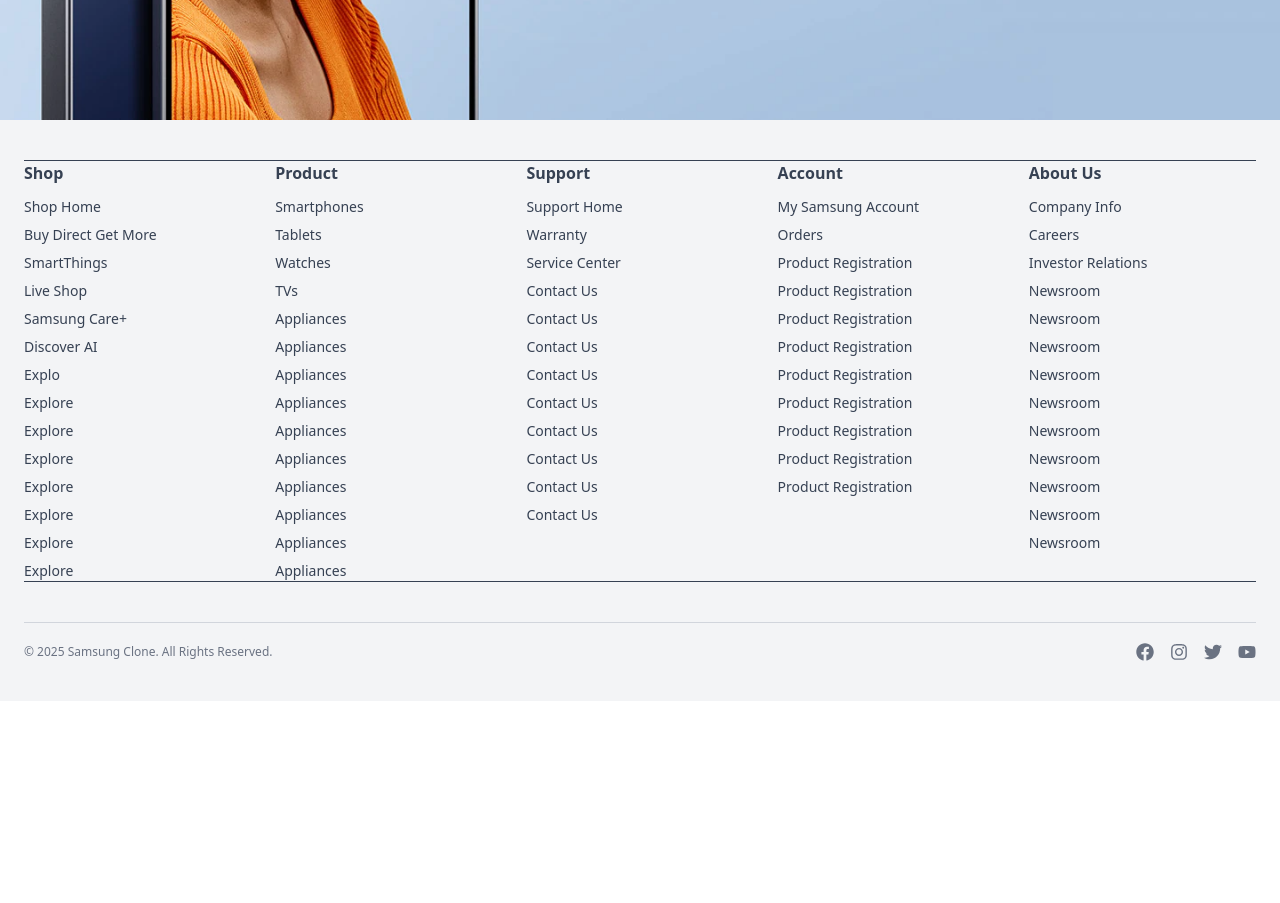
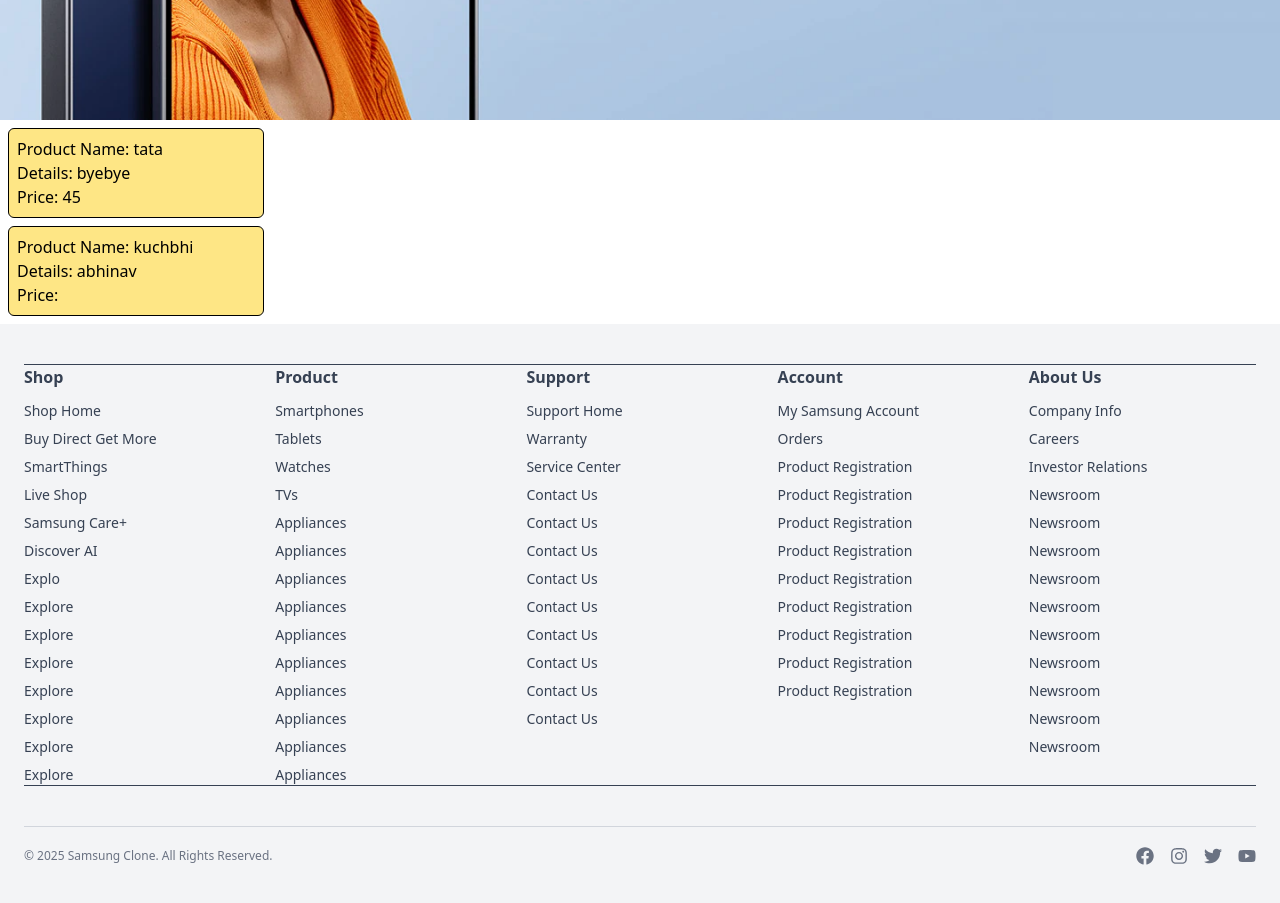
Before and after one commit to princekotharii/React, a React (Vite) app in the folder client/: page / in a window 1280 px wide. Shown: the part 1320-2223 px from the top of the page. Before the commit the page ends 2021 px from the top, so only its background shows below. Built offline with nearby package versions, Linux system fonts and the light colour scheme.

Commit message:
product grid

```diff
--- a/client/src/Components/Header.jsx
+++ b/client/src/Components/Header.jsx
@@ -30,11 +30,7 @@ export default function Navbar() {
               <NavLink
                 to="/shop"
                 className={({ isActive }) =>
-                  isActive ? "underline underline-offset-8" : "hover:text-gray-600"
-                }
-              >
-                Shop
-              </NavLink>
+                  isActive ? "underline underline-offset-8" : "hover:text-gray-600"}>Shop</NavLink>
             </li>
 
             <li><NavLink to="#" className="hover:text-gray-600">Mobile</NavLink></li>
--- a/client/src/Components/ProductCard.jsx
+++ b/client/src/Components/ProductCard.jsx
@@ -0,0 +1,13 @@
+import React from 'react'
+
+function ProductCard(props) {
+  return (
+    <div className='bg-amber-200 w-[20%] border m-2 p-2 rounded-md '>
+        <h1>Product Name: {props.name}</h1>
+        <p> Details: {props.details}</p>
+        <p>Price: {props.price}</p>
+    </div>
+  )
+}
+
+export default ProductCard
--- a/client/src/Pages/Home.jsx
+++ b/client/src/Pages/Home.jsx
@@ -1,15 +1,22 @@
 import React from "react";
 import Hero from "../Components/Hero";
 import Galaxy from "../assets/samsung2.webp";
+import ProductCard from "../Components/ProductCard";
 
 function Home() {
   return (
+    <>
     <div>
       <Hero />
       <div className="relative cursor-pointer">
             <img className="h-full w-full" src={Galaxy} alt="" />
             </div>
     </div>
+
+    <ProductCard name="tata" details="byebye" price={45}/>
+    <ProductCard name="kuchbhi" details="abhinav"/>
+</>
+
   );
 }
 
--- a/client/src/main.jsx
+++ b/client/src/main.jsx
@@ -2,7 +2,7 @@ import { StrictMode } from "react";
 import { createRoot } from "react-dom/client";
 import "./index.css";
 import App from "./App.jsx";
-import { BrowserRouter } from "react-router-dom"; // ✅ change here
+import { BrowserRouter } from "react-router-dom";
 
 createRoot(document.getElementById("root")).render(
   <StrictMode>
```
